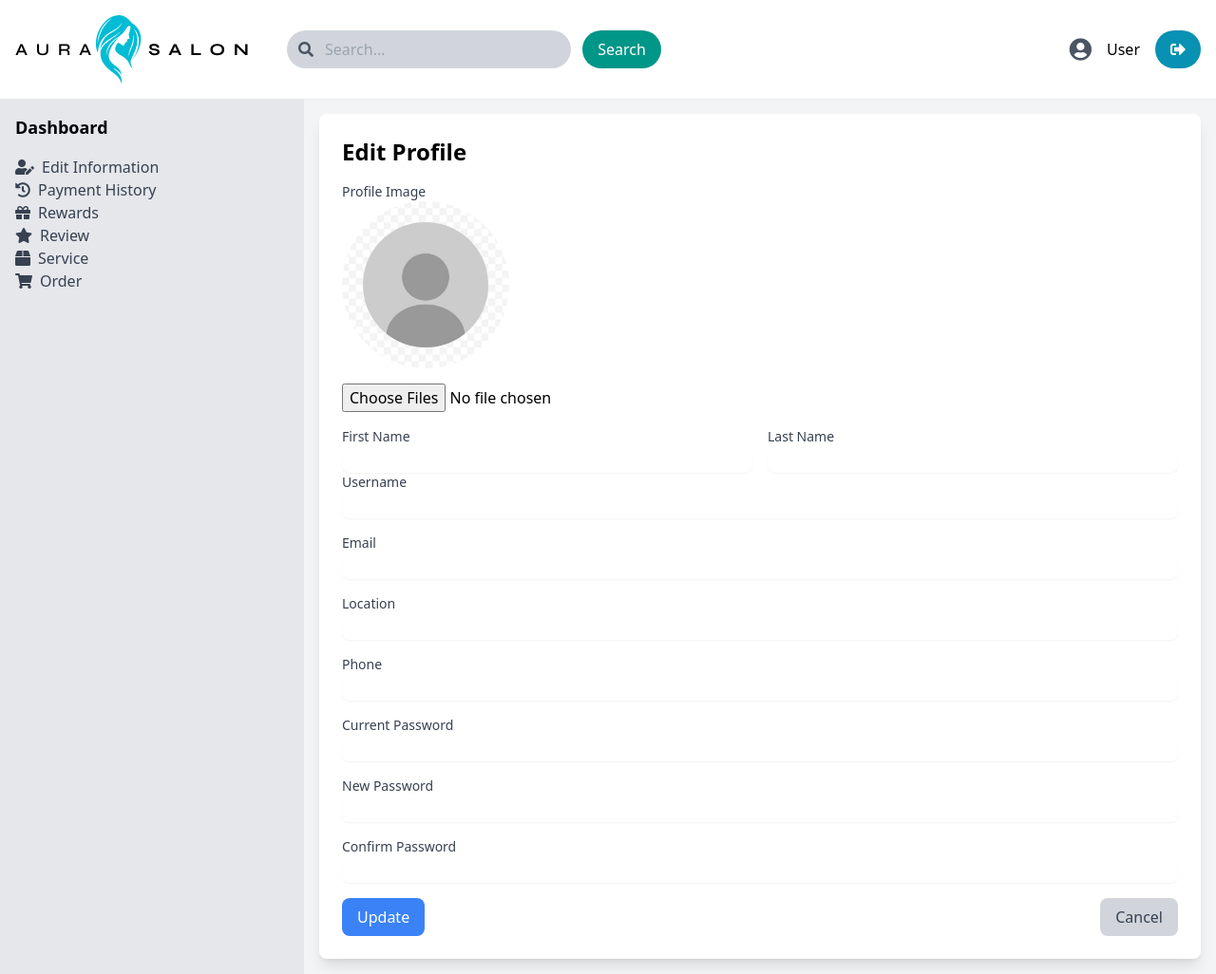
After one commit to KiranPila-Shrestha/BeautySalonHouse, a Django app: page /EditProfile/ in a window 1280 px wide. The commit adds this page. Shown: the whole page at 95% size. Run offline with Django 4.2, Linux system fonts and the light colour scheme; some libraries are stand-ins or nearby versions.

Commit message:
Front-end of Admin Dashboard and Edit_profile of User.
Front-code has been implemented by taking references from the figma design.

```diff
--- a/BeautySalonHouse/BeautySalonHouse/urls.py
+++ b/BeautySalonHouse/BeautySalonHouse/urls.py
@@ -18,9 +18,16 @@ from django.contrib import admin
 from django.urls import path, include
 from core.views import *
 
+# FOR IMAGE
+from django.conf import settings
+from django.conf.urls.static import static
+
 urlpatterns = [
     path('admin/', admin.site.urls),
   path('', include('users.urls')),
  path('', include('core.urls'))
 
  ]
+
+urlpatterns += static(settings.MEDIA_URL, document_root=settings.MEDIA_ROOT)
+urlpatterns += static(settings.STATIC_URL, document_root=settings.STATIC_ROOT)
--- /dev/null
+++ b/BeautySalonHouse/templates/User_Profile_Management/EditProfile.html
@@ -0,0 +1,126 @@
+<!DOCTYPE html>
+<html lang="en">
+<head>
+    <meta charset="UTF-8">
+    <meta name="viewport" content="width=device-width, initial-scale=1.0">
+    <title>Dashboard</title>
+    <script src="https://cdn.tailwindcss.com"></script>
+
+    <link rel="preconnect" href="https://fonts.googleapis.com">
+    <link rel="preconnect" href="https://fonts.gstatic.com" crossorigin>
+    <link href="https://fonts.googleapis.com/css2?family=Plus+Jakarta+Sans:ital,wght@0,200;0,300;0,400;0,500;0,600;0,700;0,800;1,200;1,300;1,400;1,500;1,600;1,700;1,800&display=swap" rel="stylesheet">
+    <link href="https://cdn.jsdelivr.net/npm/tailwindcss@2.2.15/dist/tailwind.min.css" rel="stylesheet">
+    <link href="https://cdnjs.cloudflare.com/ajax/libs/font-awesome/5.15.4/css/all.min.css" rel="stylesheet">
+</head>
+</head>
+
+<body class="bg-gray-100">
+    <!-- Navigation -->
+    <header class="bg-white shadow-sm p-4 flex justify-between items-center">
+        <!-- Logo -->
+        <div class="flex items-center relative">
+            <!-- Logo -->
+            <img src="/static/Image/logo.svg" alt=""  class="mr-10"/> <!-- Adding mr-4 for right margin -->
+            <!-- Search input and button -->
+              <!-- Search Bar -->
+            <div class="relative">
+                <input type="text" class="bg-gray-300 text-black rounded-full py-2 px-7 pl-10 focus:outline-none focus:bg-white focus:text-gray-900" placeholder="Search...">
+                <span class="absolute left-3 top-1/2 transform -translate-y-1/2 text-gray-600"><i class="fas fa-search"></i></span>
+                <button class="ml-2 px-4 py-2 bg-[#009688] text-white rounded-full">Search</button>
+            </div>
+        </div>
+
+       <!-- User Profile -->
+       <div class="flex items-center">
+        <span class="text-gray-600 mr-4"><i class="fas fa-user-circle text-2xl"></i></span>
+        <span class="text-black mr-4">User</span>
+        <button class="bg-cyan-600 hover:bg-cyan-700 text-white py-2 px-4 rounded-full"><i class="fas fa-sign-out-alt"></i></button>
+    </div>
+    </header>
+
+    <!-- Sidebar -->
+    <div class="flex">
+        <div class="w-1/4 bg-gray-200 p-4">
+            <h2 class="text-lg font-semibold mb-4">Dashboard</h2>
+            <ul>
+                <li><a href="#" class="flex items-center text-gray-700 hover:text-cyan-500"><i class="fas fa-user-edit mr-2"></i>Edit Information</a></li>
+                <li><a href="#" class="flex items-center text-gray-700 hover:text-cyan-500"><i class="fas fa-history mr-2"></i>Payment History</a></li>
+                <li><a href="#" class="flex items-center text-gray-700 hover:text-cyan-500"><i class="fas fa-gift mr-2"></i>Rewards</a></li>
+                <li><a href="#" class="flex items-center text-gray-700 hover:text-cyan-500"><i class="fas fa-star mr-2"></i>Review</a></li>
+                <li><a href="#" class="flex items-center text-gray-700 hover:text-cyan-500"><i class="fas fa-box mr-2"></i>Service</a></li>
+                <li><a href="#" class="flex items-center text-gray-700 hover:text-cyan-500"><i class="fas fa-shopping-cart mr-2"></i>Order</a></li>
+            </ul>
+        </div>
+
+        <!-- Main Content -->
+        <main class="w-3/4 p-4">
+            <div class="bg-white shadow-lg rounded-lg p-6">
+                <h1 class="text-2xl font-bold mb-4">Edit Profile</h1>
+                <!-- Profile Form -->
+                <form method = "post">
+                    {% csrf_token%}
+                    <!-- Profile Image -->
+                    <div class="mb-4">
+                        <label for="profile-image" class="block text-sm font-medium text-gray-700">Profile Image</label>
+                        <img id="image-preview" src="{{ user.profile_image.url }}" alt="Profile Image" class="h-[15%] w-[20%] object-cover rounded-full mb-4" onerror="this.onerror=null; this.src='../../static/images/default_image/profiledefault.jpg';">
+                        <input id="image-input" class="" type="file" name="profileImg" accept="image/png, image/jpeg" multiple>
+                    </div>
+                    <!-- Other Profile Fields -->
+                    <!-- First Name -->
+                    <div class="grid grid-cols-2 gap-4">
+                        <div>
+                            <label for="first-name" class="block text-sm font-medium text-gray-700">First Name</label>
+                            <input type="text" id="first-name" name="first-name" class="mt-1 block w-full border-gray-300 rounded-lg shadow-sm focus:ring-blue-500 focus:border-blue-500">
+                        </div>
+                        <!-- Last Name -->
+                        <div>
+                            <label for="last-name" class="block text-sm font-medium text-gray-700">Last Name</label>
+                            <input type="text" id="last-name" name="last_name" class="mt-1 block w-full border-gray-300 rounded-lg shadow-sm focus:ring-blue-500 focus:border-blue-500">
+                        </div>
+                    </div>
+                    <!-- Username -->
+                    <div class="mb-4">
+                        <label for="username" class="block text-sm font-medium text-gray-700">Username</label>
+                        <input type="text" id="username" name="username" class="mt-1 block w-full border-gray-300 rounded-lg shadow-sm focus:ring-blue-500 focus:border-blue-500">
+                    </div>
+                    <!-- Email -->
+                    <div class="mb-4">
+                        <label for="email" class="block text-sm font-medium text-gray-700">Email</label>
+                        <input type="email" id="email" name="email" class="mt-1 block w-full border-gray-300 rounded-lg shadow-sm focus:ring-blue-500 focus:border-blue-500">
+                    </div>
+                    <!-- Location -->
+                    <div class="mb-4">
+                        <label for="location" class="block text-sm font-medium text-gray-700">Location</label>
+                        <input type="text" id="location" name="location" class="mt-1 block w-full border-gray-300 rounded-lg shadow-sm focus:ring-blue-500 focus:border-blue-500">
+                    </div>
+                    <!-- Phone -->
+                    <div class="mb-4">
+                        <label for="phone" class="block text-sm font-medium text-gray-700">Phone</label>
+                        <input type="tel" id="phone" name="phone" class="mt-1 block w-full border-gray-300 rounded-lg shadow-sm focus:ring-blue-500 focus:border-blue-500">
+                    </div>
+                    <!-- Current Password -->
+                    <div class="mb-4">
+                        <label for="current-password" class="block text-sm font-medium text-gray-700">Current Password</label>
+                        <input type="password" id="current-password" name="current-password" class="mt-1 block w-full border-gray-300 rounded-lg shadow-sm focus:ring-blue-500 focus:border-blue-500">
+                    </div>
+                    <!-- New Password -->
+                    <div class="mb-4">
+                        <label for="new-password" class="block text-sm font-medium text-gray-700">New Password</label>
+                        <input type="password" id="new-password" name="new-password" class="mt-1 block w-full border-gray-300 rounded-lg shadow-sm focus:ring-blue-500 focus:border-blue-500">
+                    </div>
+                    <!-- Confirm Password -->
+                    <div class="mb-4">
+                        <label for="confirm-password" class="block text-sm font-medium text-gray-700">Confirm Password</label>
+                        <input type="password" id="confirm-password" name="confirm-password" class="mt-1 block w-full border-gray-300 rounded-lg shadow-sm focus:ring-blue-500 focus:border-blue-500">
+                    </div>
+                    <!-- Buttons -->
+                    <div class="flex justify-between">
+                        <button type="submit" class="px-4 py-2 bg-blue-500 text-white rounded-lg">Update</button>
+                        <button type="button" class="px-4 py-2 bg-gray-300 text-gray-700 rounded-lg">Cancel</button>
+                    </div>
+                </form>
+            </div>
+        </main>
+    </div>
+</body>
+</html>
--- a/BeautySalonHouse/templates/landing_page/index.html
+++ b/BeautySalonHouse/templates/landing_page/index.html
@@ -16,7 +16,7 @@
 
     {% endif %} {% if request.user.is_authenticated and user.is_superuser %}
 
-    <a href="">ADMIN DASHBOARD</a> <br />
+    <a href="{% url 'AdminDashBoard'%}">ADMIN DASHBOARD</a> <br />
 
     {% elif request.user.is_authenticated %}
 
--- a/BeautySalonHouse/users/admin.py
+++ b/BeautySalonHouse/users/admin.py
@@ -4,4 +4,4 @@ from users.models import *
 # Register your models here.
 
 admin.site.register(UserDetail)
-# admin.site.register(UserProfilePicture)
+admin.site.register(UserProfile)
--- a/BeautySalonHouse/users/urls.py
+++ b/BeautySalonHouse/users/urls.py
@@ -8,6 +8,12 @@ urlpatterns = [
     path('logout', views.logoutUser, name='logout'),
     # path('logout', views.logoutUser, name='logout'),
     path('register', views.registerUser, name='register'),
+
+     path('AdminDashBoard/', views.AdminDashBoard, name='AdminDashBoard'),
+
+
+   path('EditProfile/', views.EditProfile, name='EditProfile'),
+
     # FOR Admin
     # path('adminHome', views.adminHome, name='adminHome'),
 
--- a/BeautySalonHouse/users/views.py
+++ b/BeautySalonHouse/users/views.py
@@ -90,3 +90,17 @@ def logoutUser(request):
 
     logout(request)
     return redirect('login')
+
+##EditProfile user
+def EditProfile(request):
+    # user_form = UserUpdateForm(instance=request.user)
+    # #Profile_form = ProfileUpadateForm(instance=request.user.UserProfile)
+
+    # context = {
+    #     'user_form': user_form,
+    #     #'Profile_form': Profile_form
+    # }
+    return render(request, 'User_Profile_Management/EditProfile.html')
+
+def AdminDashBoard(request):
+     return render(request, 'Admin_Page/AdminDashboard.html')
```
Also changed, not shown: BeautySalonHouse/BeautySalonHouse/settings.py (+34 -1 lines), BeautySalonHouse/templates/Admin_Page/AdminDashboard.html (added, +126 -0 lines), BeautySalonHouse/templates/Login_Register/Reset_Password/ConfirmResetPassword.html (added, +33 -0 lines), BeautySalonHouse/templates/Login_Register/Reset_Password/ResetPassword.html (added, +36 -0 lines), BeautySalonHouse/templates/Login_Register/Reset_Password/ResetPasswordNext.html (added, +20 -0 lines), BeautySalonHouse/templates/Login_Register/Reset_Password/SentPasswordReset.html (added, +22 -0 lines), BeautySalonHouse/users/forms.py (+12 -0 lines), BeautySalonHouse/users/models.py (+9 -0 lines), BeautySalonHouse/static/images/default_image/profiledefault.jpg (added), BeautySalonHouse/static/images/profile_pics/Profile.jpg (added), BeautySalonHouse/users/migrations/0002_delete_userdocument.py (added), BeautySalonHouse/users/migrations/0003_userprofile.py (added), BeautySalonHouse/users/migrations/0004_alter_userprofile_image.py (added).
